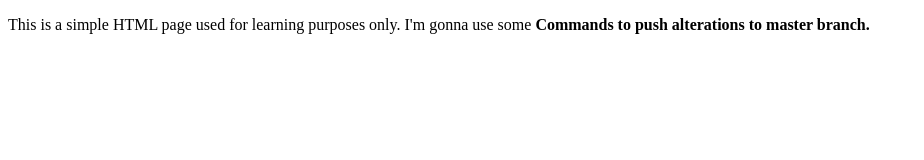
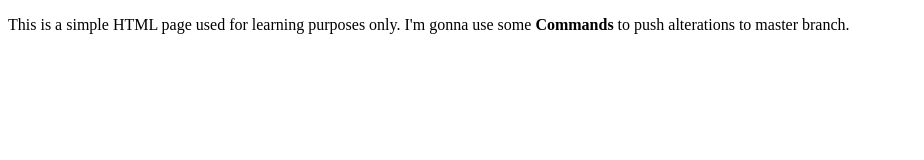
Before and after one commit to luisccomp/aula-git, a plain HTML site: page index.html in a window 1280 px wide. Shown: the whole page, without its empty margins (0-924 px from the left). Drawn offline with Linux system fonts and the light colour scheme.

Commit message:
Fixed unclosed tag

```diff
--- a/index.html
+++ b/index.html
@@ -7,7 +7,7 @@
 		<title>Github commands testing.</title>
 	</head>
 	<body>
-		<p>This is a simple HTML page used for learning purposes only. I'm gonna use some <b>Commands to push alterations
+		<p>This is a simple HTML page used for learning purposes only. I'm gonna use some <b>Commands</b> to push alterations
 		to master branch.</p>
 	</body>
 </html>
```
